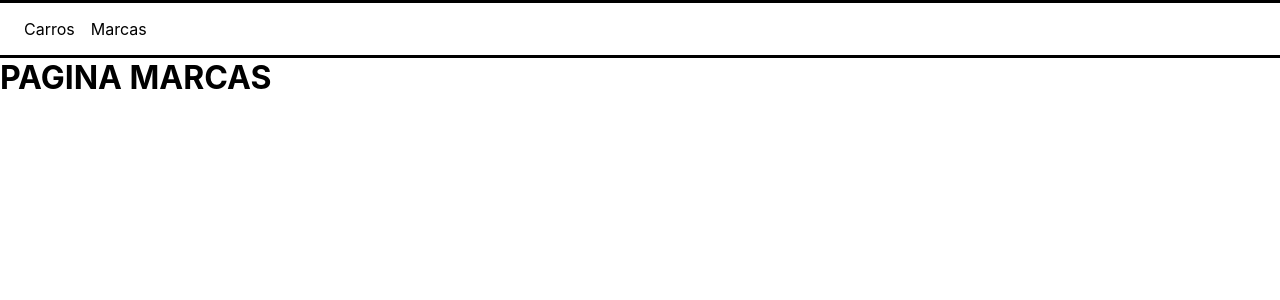
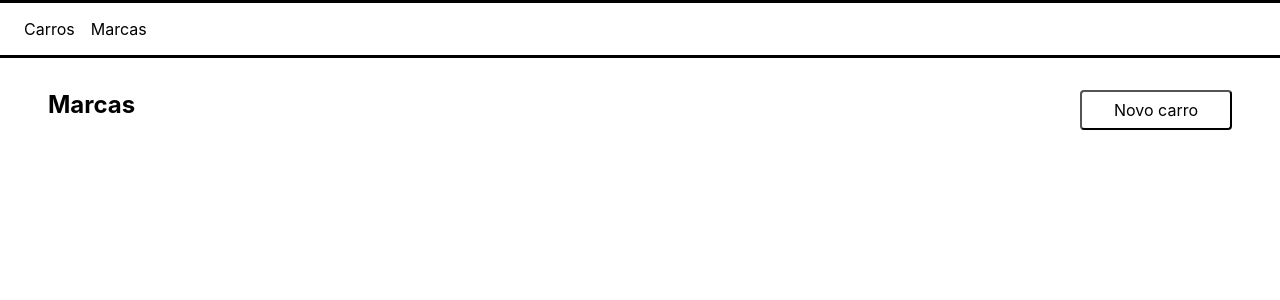
Before and after one commit to fsvboas/car-management, a Next.js app: page /marcas in a window 1280 px wide. Shown: the top 300 px of the page. Built offline with nearby package versions, Linux system fonts and the light colour scheme.

Commit message:
Create Brands page and styles

```diff
--- a/src/pages/marcas/index.tsx
+++ b/src/pages/marcas/index.tsx
@@ -1,22 +1,38 @@
 import type { NextPage } from "next";
 import Head from "next/head";
 import Image from "next/image";
+import Link from "next/link";
+import Button from "../../components/Button";
 
 import { Header } from "../../components/Header";
 
-// import styles from "../../styles/pages/Home.module.css";
+import styles from "../../styles/pages/marcas/Brands.module.css";
 
 const Brands: NextPage = () => {
   return (
     <div>
       <Head>
-        <title>Gerenciamento de carros</title>
+        <title>Gerenciamento | Marcas</title>
         {/* <link rel="icon" href="/favicon.ico" /> */}
       </Head>
 
       <Header />
 
-      <h1>PAGINA MARCAS</h1>
+      <div className={styles.pageContainer}>
+        <div className={styles.title}>
+          <h1>Marcas</h1>
+          <Link href="/marcas/novo">
+            <Button
+              text="Novo carro"
+              padding="0.5rem 2rem"
+              radius="0.25rem"
+              color="#fff"
+              margin="0"
+              onClick={() => console.log("Clicou novo carro pela aba marcas")}
+            />
+          </Link>
+        </div>
+      </div>
     </div>
   );
 };
--- /dev/null
+++ b/src/styles/pages/marcas/Brands.module.css
@@ -0,0 +1,25 @@
+.pageContainer {
+  padding: 2rem 3rem;
+}
+
+.title {
+  display: flex;
+
+  justify-content: space-between;
+}
+
+.title h1 {
+  font-size: 1.5rem;
+}
+
+/* .title button:hover {
+  background-color: var(--green);
+
+  transition: all 0.2s ease;
+} */
+
+.filters {
+  padding: 1rem 0;
+
+  display: flex;
+}
```
